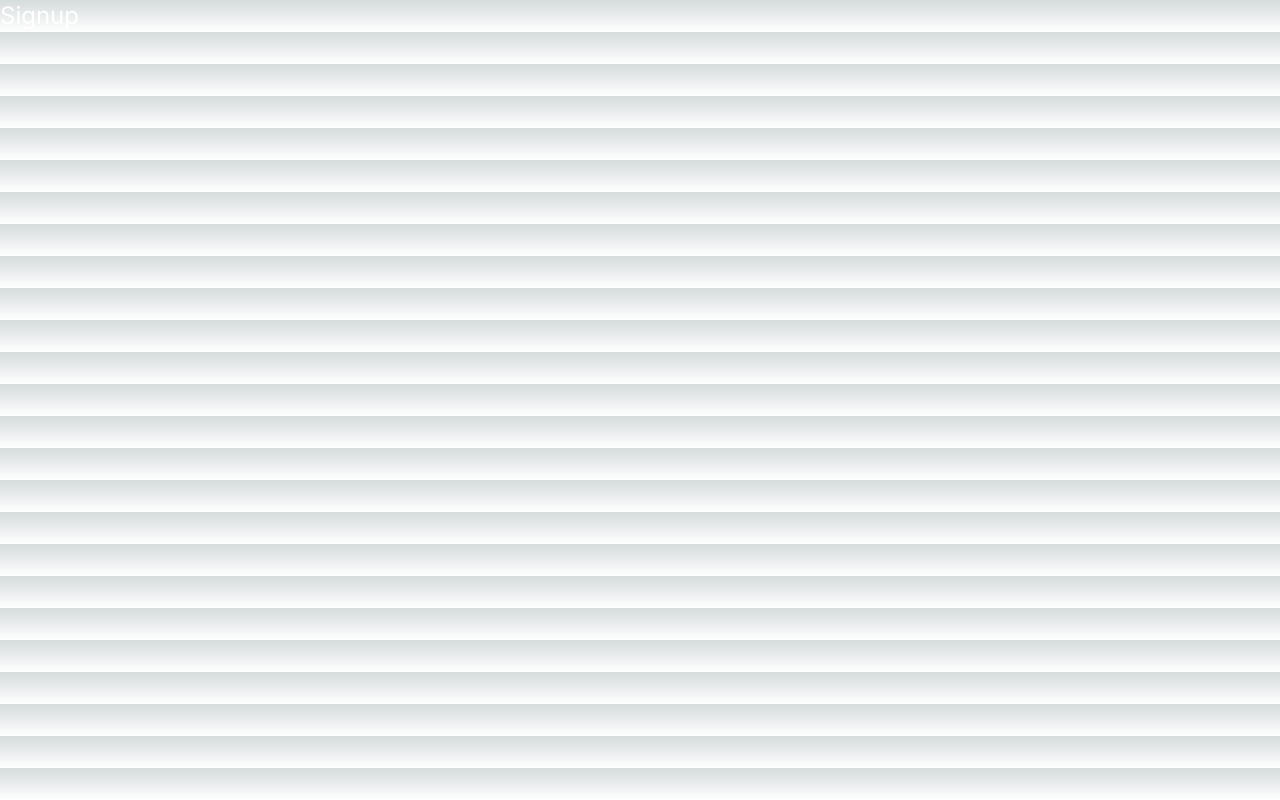
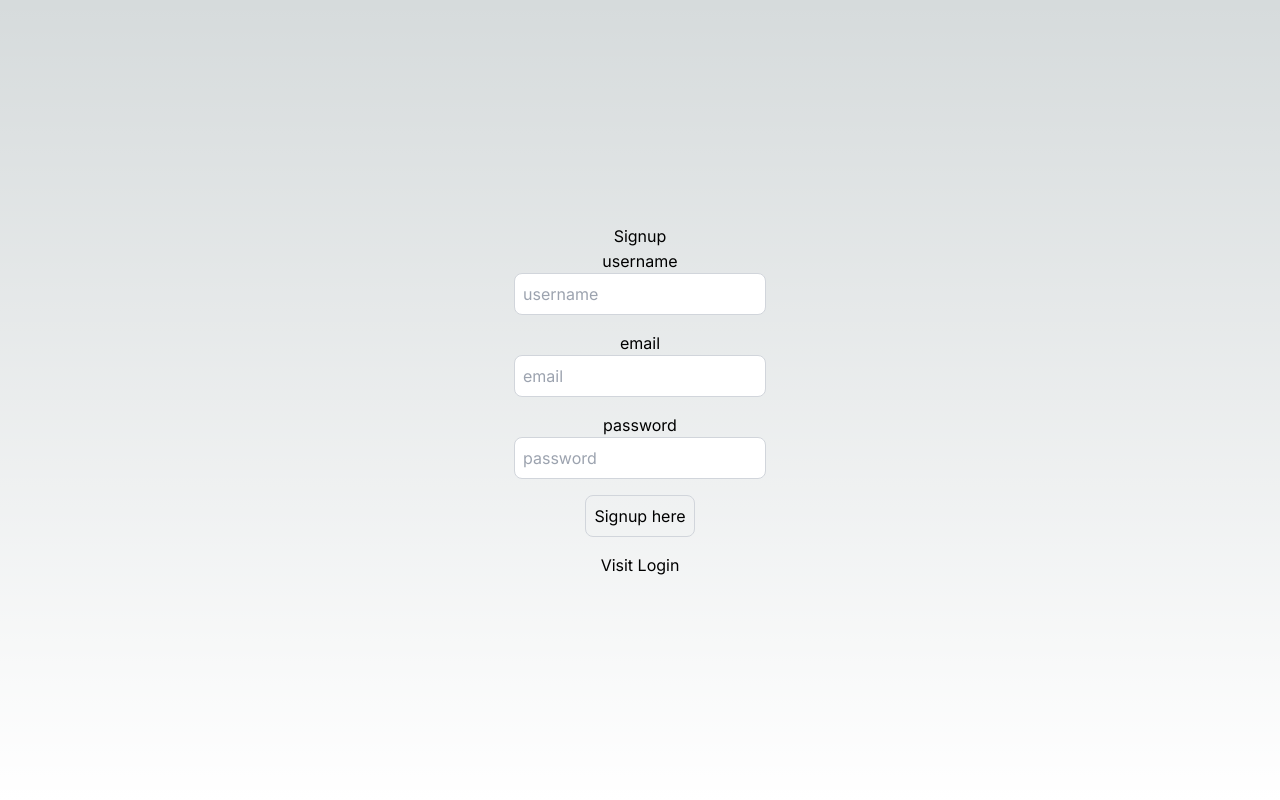
Before and after one commit to fvasquezl/nextjs-auth-fullstack, a Next.js app: page /signup in a window 1280 px wide. Built offline with nearby package versions, Linux system fonts and the light colour scheme.

Commit message:
file structure

```diff
--- a/src/app/login/page.tsx
+++ b/src/app/login/page.tsx
@@ -1,11 +1,63 @@
+'use client'
+
+import Link from 'next/link';
 import type { FC } from 'react';
+import { useRouter } from 'next/navigation';
+import {axios} from 'axios';
+import React, { useState } from 'react';
 
-interface pageProps { }
+
+interface pageProps {
+    email:string
+    password:string
+}
 
 const LoginPage: FC<pageProps> = ({ }) => {
+    const[user,setUser] = useState({
+        email:"",
+        password:"",
+    })
+
+    const onLogin =async () => {
+    }
+
     return (
-        <div className='flex'>
-            <h1 className='text-center text-white text-2xl'>Login</h1>
+        <div className='flex flex-col items-center justify-center min-h-screen py-2'>
+            <h1>Login</h1>
+            <hr />
+
+             <label htmlFor="email">email</label>
+            <input
+            className='p-2 border border-gray-300 rounded-lg mb-4 focus:outline-none focus:border-gray-600'
+                type="text"
+                name="email"
+                id="email"
+                value={user.email}
+                onChange={(e) => setUser({...user, email: e.target.value })}
+                placeholder="email"
+            />
+
+             <label htmlFor="password">password</label>
+            <input
+            className='p-2 border border-gray-300 rounded-lg mb-4 focus:outline-none focus:border-gray-600'
+                type="password"
+                name="password"
+                id="password"
+                value={user.password}
+                onChange={(e) => setUser({...user, password: e.target.value })}
+                placeholder="password"
+            />
+            <button
+            onClick={onLogin}
+            className='p-2 border border-gray-300 rounded-lg mb-4 focus:outline-none focus:border-gray-600'>
+                Login here
+            </button>
+
+            <Link
+                href="/signup">
+                    Visit Signup page
+            </Link>
+
         </div>
     );
 }
--- /dev/null
+++ b/src/app/profile/[id]/page.tsx
@@ -0,0 +1,16 @@
+import type { FC } from 'react';
+
+interface pageProps {}
+
+const UserProfile: FC<pageProps> = ({params}:any) => {
+        return (
+            <div className='flex flex-col items-center justify-center min-h-screen py-2'>
+                <h1>Profile</h1>
+                <hr />
+                <p className='text-4xl'>Profile page
+                <span className='p-2 ml-2 rounded bg-orange-500 text-black'>{params.id}</span></p>
+
+            </div>
+        );
+}
+export default UserProfile;
--- /dev/null
+++ b/src/app/profile/page.tsx
@@ -0,0 +1,15 @@
+import type { FC } from 'react';
+
+interface pageProps {}
+
+const page: FC<pageProps> = ({}) => {
+        return (
+            <div className='flex flex-col items-center justify-center min-h-screen py-2'>
+                <h1>Profile</h1>
+                <hr />
+                <p>Profile page</p>
+
+            </div>
+        );
+}
+export default page;
--- a/src/app/signup/page.tsx
+++ b/src/app/signup/page.tsx
@@ -1,12 +1,75 @@
+'use client'
+
+import Link from 'next/link';
 import type { FC } from 'react';
+import { useRouter } from 'next/navigation';
+import {axios} from 'axios';
+import React, { useState } from 'react';
 
-interface pageProps { }
+
+interface pageProps {
+    email:string
+    password:string
+    usename:string
+}
 
 const SignupPage: FC<pageProps> = ({ }) => {
+    const[user,setUser] = useState({
+        email:"",
+        password:"",
+        username:""
+    })
+
+    const onSignup =async () => {
+    }
+
     return (
-        <div className='flex'>
+        <div className='flex flex-col items-center justify-center min-h-screen py-2'>
+            <h1>Signup</h1>
+            <hr />
+            <label htmlFor="username">username</label>
+            <input
+            className='p-2 border border-gray-300 rounded-lg mb-4 focus:outline-none focus:border-gray-600'
+                type="text"
+                name="username"
+                id="username"
+                value={user.username}
+                onChange={(e) => setUser({...user, username: e.target.value })}
+                placeholder="username"
+            />
 
-            <h1 className='text-center text-white text-2xl'>Signup</h1>
+             <label htmlFor="email">email</label>
+            <input
+            className='p-2 border border-gray-300 rounded-lg mb-4 focus:outline-none focus:border-gray-600'
+                type="text"
+                name="email"
+                id="email"
+                value={user.email}
+                onChange={(e) => setUser({...user, email: e.target.value })}
+                placeholder="email"
+            />
+
+             <label htmlFor="password">password</label>
+            <input
+            className='p-2 border border-gray-300 rounded-lg mb-4 focus:outline-none focus:border-gray-600'
+                type="password"
+                name="password"
+                id="password"
+                value={user.password}
+                onChange={(e) => setUser({...user, password: e.target.value })}
+                placeholder="password"
+            />
+            <button
+            onClick={onSignup}
+            className='p-2 border border-gray-300 rounded-lg mb-4 focus:outline-none focus:border-gray-600'>
+                Signup here
+            </button>
+
+            <Link
+                href="/login">
+                    Visit Login
+            </Link>
+
         </div>
     );
 }
```
Also changed, not shown: 1 other file (tests, documents, lock files or other folders).
